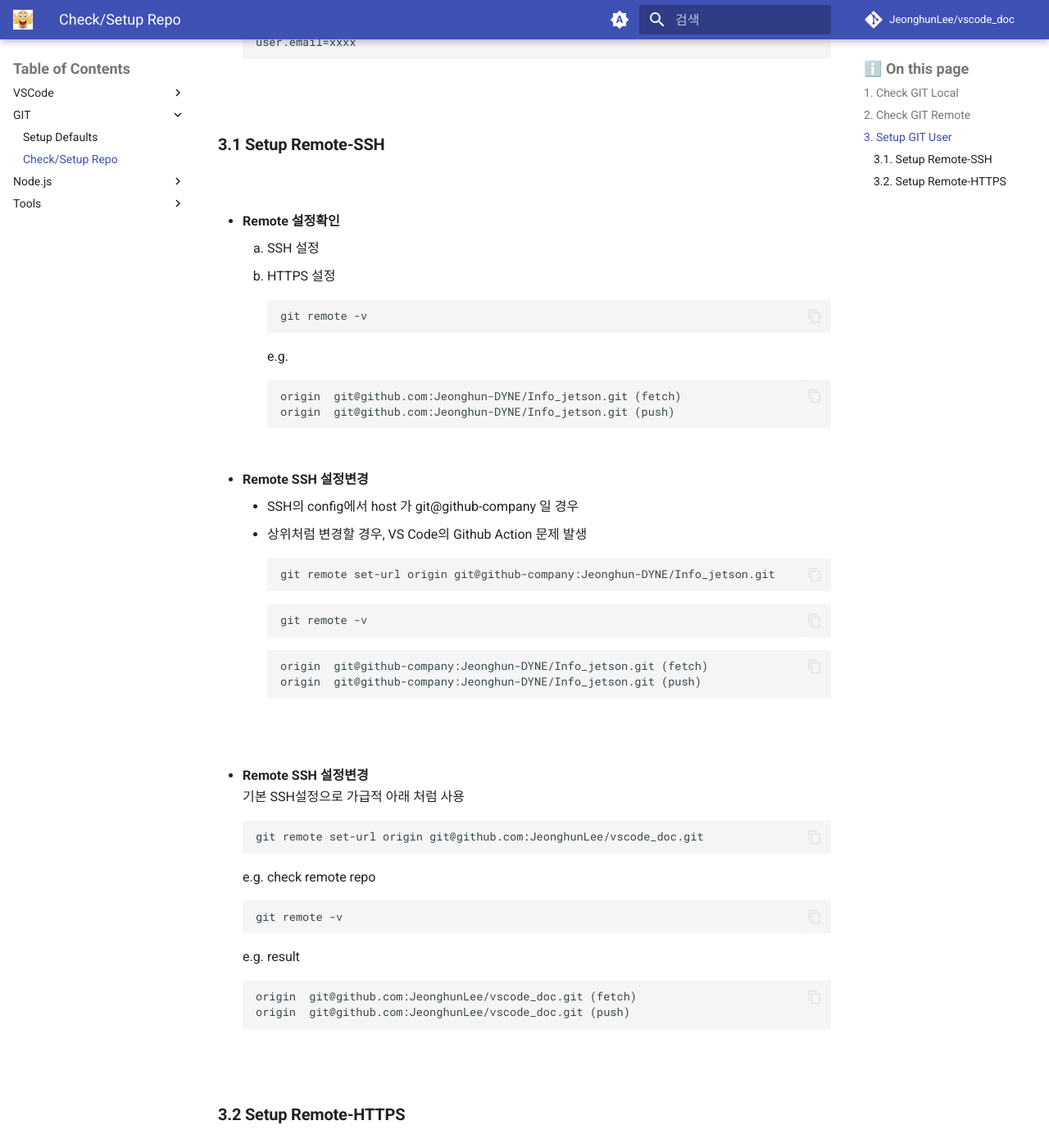
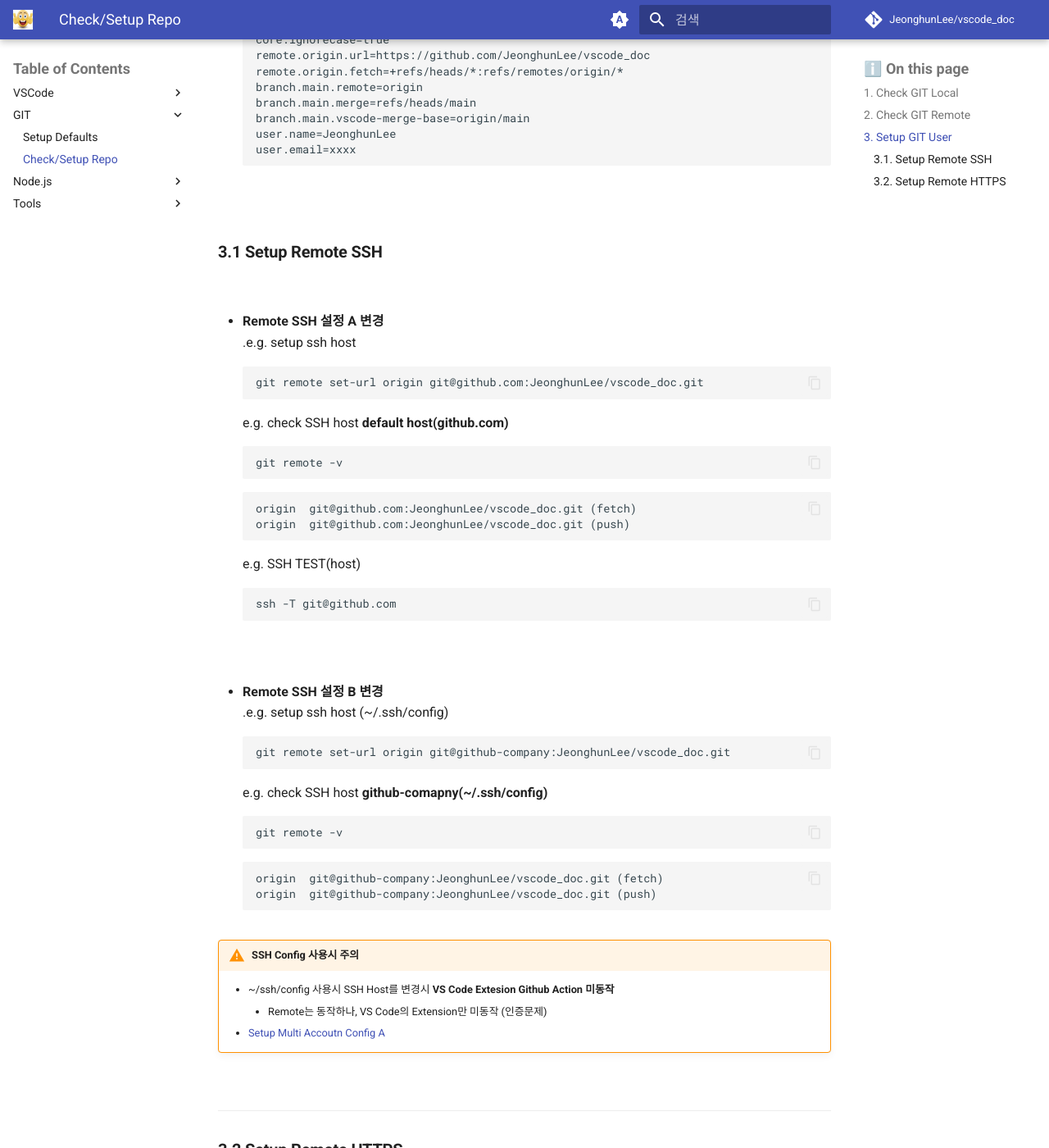
Before and after one commit to JeonghunLee/vscode_doc, an MkDocs documentation site: the page built from docs/git_setup_project.md, in a window 1280 px wide and 1400 px high, scrolled down 4410 px. Shown: the whole window at 82% size. Built offline with MkDocs 1.6.1 and Material for MkDocs 9.7.7, drawn with Linux system fonts in a browser that asks for light colours; comment, search, counter and statistics services are not loaded; some of the changed text lies outside the part shown.

Commit message:
Update Git setup documentation to clarify VSCode Source Control and SSH configurations

````diff
--- a/docs/git_setup_project.md
+++ b/docs/git_setup_project.md
@@ -4,6 +4,10 @@
     * Github 사용한다면 주로 Github 기본 인증만 해당
     * HTTPS/SSH 인증 만 해당
     * **모든 Project/Respostory는 반드시 각 설정을 확인**
+
+!!! success "VSCode Source Control"
+    - Git 설정은 오직 [VSCode Source Control](./vscode_github.md#vscode-souce-control) 만 연관
+    - **[VS Code Extesion Github](vscode_github.md#vscode-github-account) 다른 부분과는 연관이 없음**
 
 ---
 
@@ -22,7 +26,7 @@
 ```
 git config --local --list
 ```
-e.g.
+e.g. check **remote.origin** SSH
 ```
 core.repositoryformatversion=0
 core.filemode=false
@@ -43,7 +47,7 @@ branch.main.merge=refs/heads/main
 ```
 git config --local --list
 ```
-e.g.
+e.g. check **remote.origin**  HTTPS
 ```
 core.repositoryformatversion=0
 core.filemode=false
@@ -81,7 +85,7 @@ user.email=xxxx
 ```
 git remote -v
 ```
-e.g.
+e.g. https://github.com/username/repo
 ```
 origin  https://github.com/JeonghunLee/vscode_doc (fetch)
 origin  https://github.com/JeonghunLee/vscode_doc (push)
@@ -93,7 +97,7 @@ origin  https://github.com/JeonghunLee/vscode_doc (push)
 ```
 git remote -v
 ```
-e.g.
+e.g. git@github.com:/username/repo.git      **(host:github.com)**
 ```
 origin  git@github.com:JeonghunLee/vscode_doc.git (fetch)
 origin  git@github.com:JeonghunLee/vscode_doc.git (push)
@@ -165,7 +169,7 @@ branch.main.merge=refs/heads/main
 ```
 
 !!! tip "user.name/user.email"
-    - check global setup
+    - 상위처럼 user.name 없다면 기본설정 ~/.gitconfig 사용
 
 <br/>
 
@@ -193,57 +197,56 @@ user.email=xxxx
 
 <br/>
 
-### Setup Remote-SSH
+### Setup Remote SSH
 
 <br/>
 
-* **Remote 설정확인**
-    1. SSH 설정
-    2. HTTPS 설정
+
+* **Remote SSH 설정 A 변경**
+.e.g. setup ssh host
 ```
-git remote -v
+git remote set-url origin git@github.com:JeonghunLee/vscode_doc.git
 ```
-e.g.
-```
-origin  git@github.com:Jeonghun-DYNE/Info_jetson.git (fetch)
-origin  git@github.com:Jeonghun-DYNE/Info_jetson.git (push)
-```
-<br/>
-
-* **Remote SSH 설정변경**
-    * SSH의 config에서 host 가 git@github-company 일 경우
-    * 상위처럼 변경할 경우, VS Code의 Github Action 문제 발생
-```
-git remote set-url origin git@github-company:Jeonghun-DYNE/Info_jetson.git
-```
+e.g. check SSH host **default host(github.com)**
 ```
 git remote -v
 ```
 ```
-origin  git@github-company:Jeonghun-DYNE/Info_jetson.git (fetch)
-origin  git@github-company:Jeonghun-DYNE/Info_jetson.git (push)
+origin  git@github.com:JeonghunLee/vscode_doc.git (fetch)
+origin  git@github.com:JeonghunLee/vscode_doc.git (push)
+```
+e.g. SSH TEST(host)
+```
+ssh -T git@github.com
 ```
 
 <br/>
 
-* **Remote SSH 설정변경**
-기본 SSH설정으로 가급적 아래 처럼 사용
+* **Remote SSH 설정 B 변경**
+.e.g. setup ssh host (~/.ssh/config)
 ```
-git remote set-url origin git@github.com:JeonghunLee/vscode_doc.git
+git remote set-url origin git@github-company:JeonghunLee/vscode_doc.git
 ```
-e.g. check remote repo
+e.g. check SSH host **github-comapny(~/.ssh/config)**
 ```
 git remote -v
 ```
-e.g. result
 ```
-origin  git@github.com:JeonghunLee/vscode_doc.git (fetch)
-origin  git@github.com:JeonghunLee/vscode_doc.git (push)
+origin  git@github-company:JeonghunLee/vscode_doc.git (fetch)
+origin  git@github-company:JeonghunLee/vscode_doc.git (push)
 ```
+
+
+!!! warning "SSH Config 사용시 주의"
+    - ~/ssh/config 사용시 SSH Host를 변경시 **VS Code Extesion Github Action 미동작**
+        - Remote는 동작하나, VS Code의 Extension만 미동작 (인증문제)
+    - [Setup Multi Accoutn Config A](git_setup_default.md#ssh-config-a)
 
 <br/>
 
-### Setup Remote-HTTPS
+---
+
+### Setup Remote HTTPS
 
 <br/>
 
````
Also changed, not shown: docs/git_setup_default.md (+8 -2 lines).
